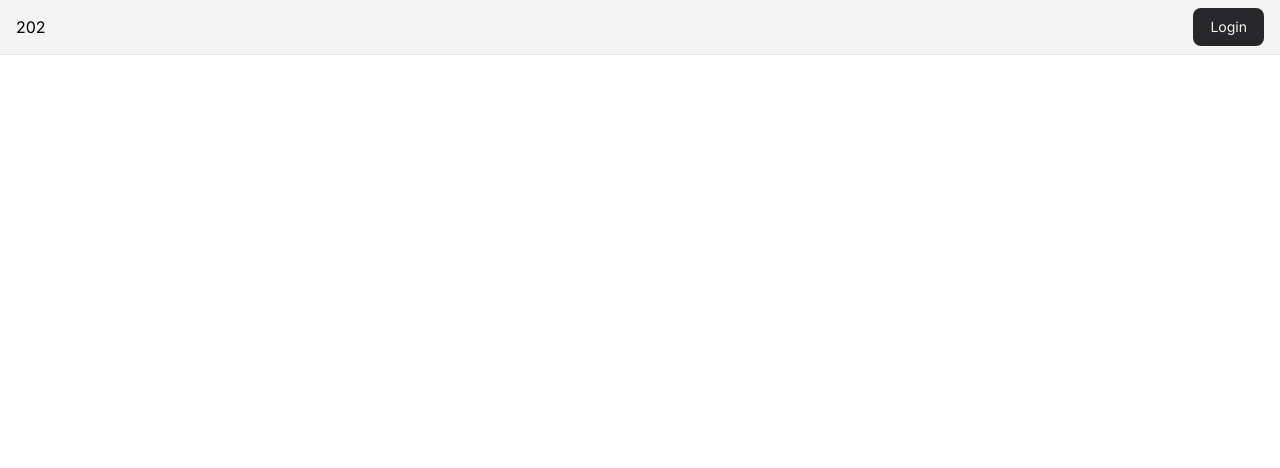
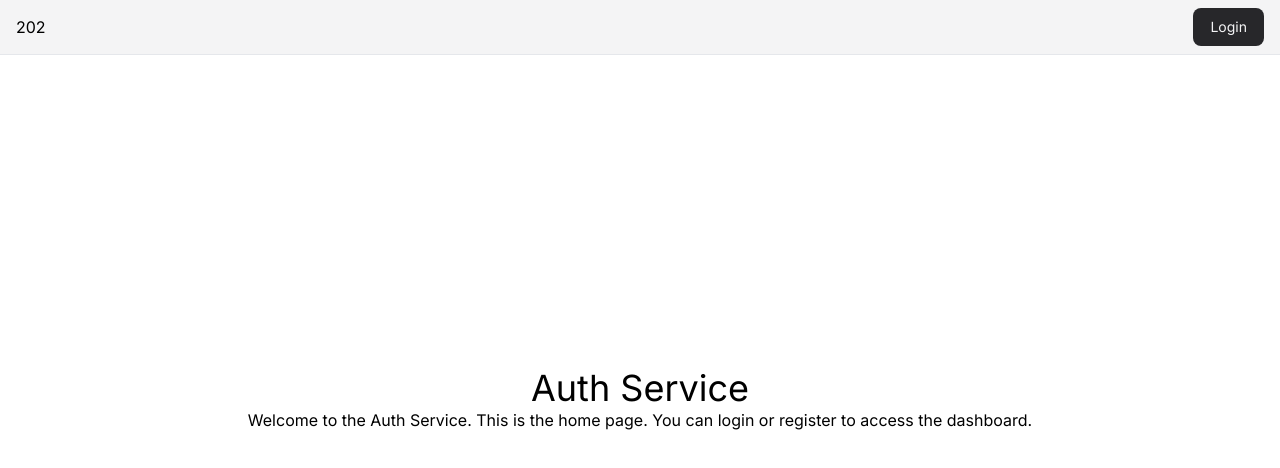
Before and after one commit to emre1n/next-auth-prisma, a Next.js app: page / in a window 1280 px wide. Shown: the top 468 px of the page. Built offline with nearby package versions, Linux system fonts and the light colour scheme.

Commit message:
fix type of server action

```diff
--- a/src/app/page.tsx
+++ b/src/app/page.tsx
@@ -1,7 +1,11 @@
 export default function Home() {
   return (
-    <main>
-      <h1 className="text-4xl">Home</h1>
+    <main className="h-full flex flex-col justify-center items-center">
+      <h1 className="text-4xl">Auth Service</h1>
+      <p className="text-center">
+        Welcome to the Auth Service. This is the home page. You can login or
+        register to access the dashboard.
+      </p>
     </main>
   );
 }
--- a/src/components/LoginForm/LoginForm.tsx
+++ b/src/components/LoginForm/LoginForm.tsx
@@ -71,11 +71,10 @@ export default function LoginForm() {
           Sign in
         </Button>
         <p className="text-center text-sm text-gray-600 mt-2">
-          If you don&apos;t have an account,&nbsp; you can&nbsp;
+          If you don&apos;t have an account,&nbsp;
           <Link className="text-blue-500 hover:underline" href="/register">
             Register
           </Link>
-          &nbsp;here.
         </p>
       </form>
     </FormProvider>
--- a/src/db/index.ts
+++ b/src/db/index.ts
@@ -1,10 +1,10 @@
 'use server';
 
-import { SignUpFormValuesType } from '@/libs/constants/USER_REGISTER_VALIDATION_SCHEMA';
+import { RegisterFormValuesType } from '@/libs/constants/USER_REGISTER_VALIDATION_SCHEMA';
 import prisma from '@/libs/prisma';
 import { compare, hash } from 'bcryptjs';
 
-export async function createUser(data: SignUpFormValuesType) {
+export async function createUser(data: RegisterFormValuesType) {
   const { email, username, password } = data;
 
   try {
```
